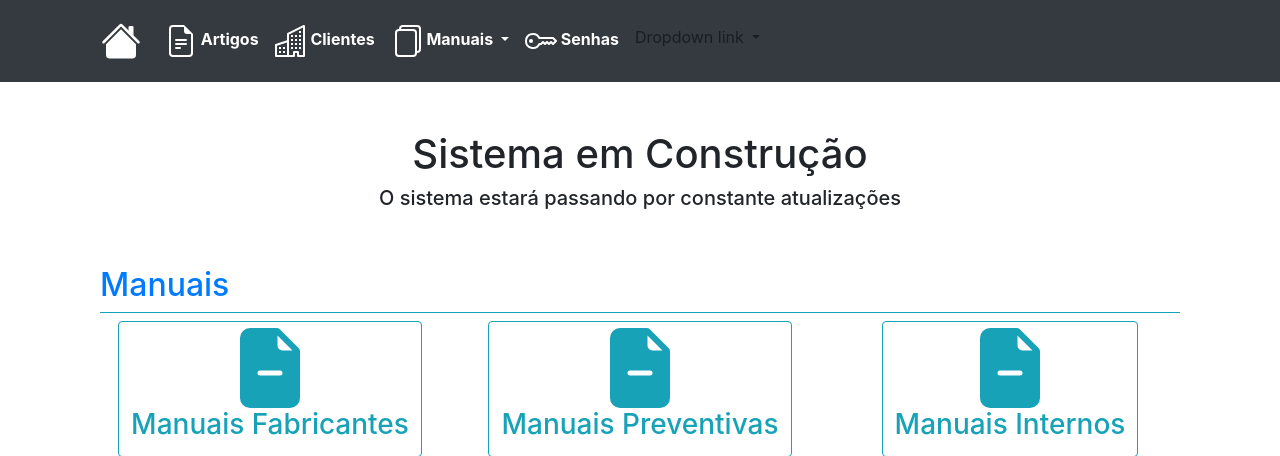
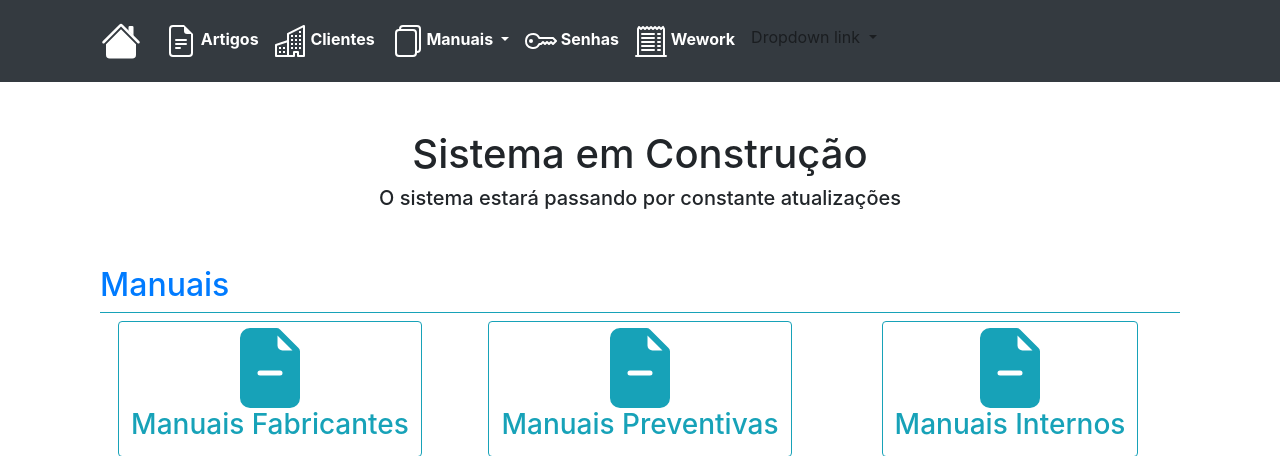
Before and after one commit to Rosivaldojesus/adscloud, a Django app: page / in a window 1280 px wide. Shown: the top 456 px of the page. Run offline with Django 3.2, Linux system fonts and the light colour scheme; some libraries are stand-ins or nearby versions.

Commit message:
make it better

```diff
--- a/evertical/urls.py
+++ b/evertical/urls.py
@@ -4,6 +4,7 @@ from .views import artigos, artigoVisualizacao
 from .views import clientes, clientesInformacoes, clienteEquipamentos, clienteEquipamentosInformacoes
 from .views import manuaisFabricantes, manuaisPreventivas, manuaisPreventivasInformacoes
 from .views import senhasPadroes
+from .views import wework
 
 urlpatterns = [
     path('', index),
@@ -23,4 +24,6 @@ urlpatterns = [
     path('manuaisPreventivasInformacoes/',manuaisPreventivasInformacoes),
 
     path('senhasPadroes/', senhasPadroes),
+
+    path('wework/', wework),
 ]
--- a/evertical/views.py
+++ b/evertical/views.py
@@ -1,5 +1,5 @@
 from django.shortcuts import render
-from .models import tbCliente, tbEquipamento,tbArtigos, tbManuais, tbPreventivas, tbSenhasPadroes
+from .models import tbCliente, tbEquipamento,tbArtigos, tbManuais, tbPreventivas, tbSenhasPadroes, tbWework
 from django.http import HttpResponse
 from django.shortcuts import render, redirect, get_object_or_404
 
@@ -65,6 +65,9 @@ def senhasPadroes(request):
     senha = tbSenhasPadroes.objects.all()
     return render(request, 'senhasPadroes.html', {'senha':senha})
 
+def wework(request):
+    wework = tbWework.objects.all()
+    return render(request, 'wework.html', {'wework':wework})
 
 def base(request):
     return render(request, 'base.html')
--- a/templates/model-header.html
+++ b/templates/model-header.html
@@ -76,6 +76,15 @@
           Senhas
         </strong></a>
       </li>
+      <li class="nav-item">
+        <a class="nav-link text-white" href="/wework/"><strong>
+          <svg width="2em" height="2em" viewBox="0 0 16 16" class="bi bi-receipt-cutoff" fill="currentColor" xmlns="http://www.w3.org/2000/svg">
+            <path fill-rule="evenodd" d="M1.92.506a.5.5 0 0 1 .434.14L3 1.293l.646-.647a.5.5 0 0 1 .708 0L5 1.293l.646-.647a.5.5 0 0 1 .708 0L7 1.293l.646-.647a.5.5 0 0 1 .708 0L9 1.293l.646-.647a.5.5 0 0 1 .708 0l.646.647.646-.647a.5.5 0 0 1 .708 0l.646.647.646-.647a.5.5 0 0 1 .801.13l.5 1A.5.5 0 0 1 15 2v13h-1V2.118l-.137-.274-.51.51a.5.5 0 0 1-.707 0L12 1.707l-.646.647a.5.5 0 0 1-.708 0L10 1.707l-.646.647a.5.5 0 0 1-.708 0L8 1.707l-.646.647a.5.5 0 0 1-.708 0L6 1.707l-.646.647a.5.5 0 0 1-.708 0L4 1.707l-.646.647a.5.5 0 0 1-.708 0l-.509-.51L2 2.118V15H1V2a.5.5 0 0 1 .053-.224l.5-1a.5.5 0 0 1 .367-.27zM0 15.5a.5.5 0 0 1 .5-.5h15a.5.5 0 0 1 0 1H.5a.5.5 0 0 1-.5-.5z"/>
+            <path fill-rule="evenodd" d="M3 4.5a.5.5 0 0 1 .5-.5h6a.5.5 0 1 1 0 1h-6a.5.5 0 0 1-.5-.5zm0 2a.5.5 0 0 1 .5-.5h6a.5.5 0 1 1 0 1h-6a.5.5 0 0 1-.5-.5zm0 2a.5.5 0 0 1 .5-.5h6a.5.5 0 1 1 0 1h-6a.5.5 0 0 1-.5-.5zm0 2a.5.5 0 0 1 .5-.5h6a.5.5 0 0 1 0 1h-6a.5.5 0 0 1-.5-.5zm0 2a.5.5 0 0 1 .5-.5h6a.5.5 0 0 1 0 1h-6a.5.5 0 0 1-.5-.5zm8-8a.5.5 0 0 1 .5-.5h1a.5.5 0 0 1 0 1h-1a.5.5 0 0 1-.5-.5zm0 2a.5.5 0 0 1 .5-.5h1a.5.5 0 0 1 0 1h-1a.5.5 0 0 1-.5-.5zm0 2a.5.5 0 0 1 .5-.5h1a.5.5 0 0 1 0 1h-1a.5.5 0 0 1-.5-.5zm0 2a.5.5 0 0 1 .5-.5h1a.5.5 0 0 1 0 1h-1a.5.5 0 0 1-.5-.5zm0 2a.5.5 0 0 1 .5-.5h1a.5.5 0 0 1 0 1h-1a.5.5 0 0 1-.5-.5z"/>
+          </svg>
+          Wework
+        </strong></a>
+      </li>
       <li class="nav-item dropdown">
         <a class="nav-link dropdown-toggle" href="#" id="navbarDropdownMenuLink" role="button" data-toggle="dropdown" aria-haspopup="true" aria-expanded="false">
           Dropdown link
```
Also changed, not shown: templates/wework.html (added, +42 -0 lines), db.sqlite3.
